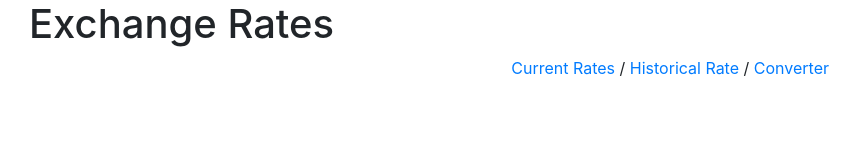
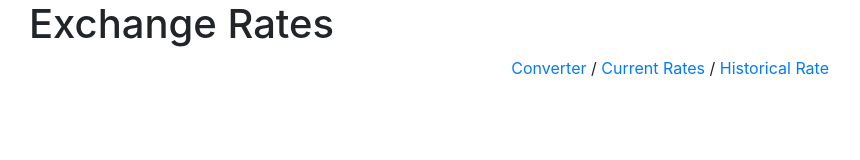
Before and after one commit to yxlau/assignment_exchange_rates, a React (Create React App) app: page / in a window 1280 px wide. Shown: the top 160 px of the page, without its empty margins (211-1071 px from the left). Built offline with nearby package versions, Linux system fonts and the light colour scheme; no server answers.

Commit message:
Fix menu; update README

```diff
--- a/src/components/App.js
+++ b/src/components/App.js
@@ -12,7 +12,7 @@ const App = ({ latestRates, currencyList, changeLatestBase, calculatorFrom, calc
       <h1 className="page-title">Exchange Rates</h1>
     </header>
     <p className="text-right">
-    <span><a href="#latest-rates">Current Rates</a> / <a href="#historical-rate">Historical Rate</a> / <a href="#calculator">Converter</a></span>
+    <span><a href="#calculator">Converter</a> / <a href="#latest-rates">Current Rates</a> / <a href="#historical-rate">Historical Rate</a> </span>
     </p>
       <main className="container-fluid">
         <Converter rates={conversionRates} defaultRates={latestRates} currencyList={currencyList} updateFromCurrency={updateFromCurrency} updateToCurrency={updateToCurrency} getLatestRates={getLatestRates} />
--- a/src/components/elements/Select.js
+++ b/src/components/elements/Select.js
@@ -14,9 +14,10 @@ const Select = ({ optionList, callback, defaultValue, disabled }) => {
   }
 
   return (
-    <select className="mb-2 mr-sm-2 mb-sm-0" onChange={callback} value={defaultValue} >
+    <select className="mb-2 mr-sm-2 mb-sm-0" onChange={callback} value={defaultValue}>
     {options}
-  </select>)
+  </select>
+  )
 }
 
 export default Select
```
Also changed, not shown: 2 other files (tests, documents, lock files or other folders).
